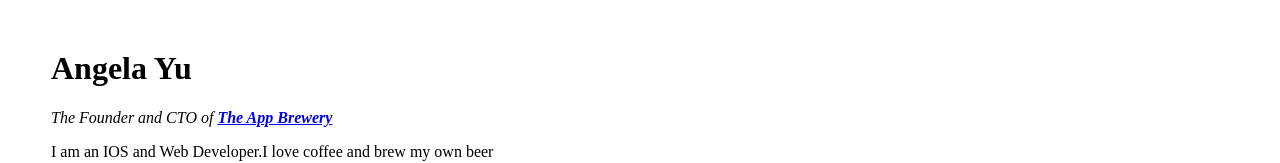
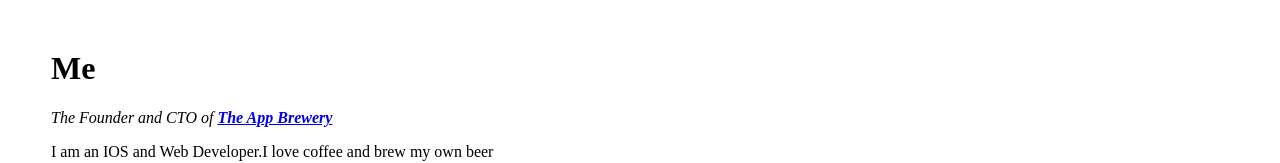
Before and after one commit to ahmetcicekk006/personal.website, a plain HTML site: page index.html in a window 1280 px wide. Shown: the top 163 px of the page. Drawn offline with Linux system fonts and the light colour scheme.

Commit message:
Update index.html

```diff
--- a/index.html
+++ b/index.html
@@ -9,7 +9,7 @@
             <tr>
                 <td><img src=""></td>
                 <td>
-                    <h1>Angela Yu</h1>
+                    <h1>Me</h1>
                     <p><em>The Founder and CTO of <strong><a href="https://appbrewery.com/">The App Brewery</a></strong></em></p>
                     <p>I am an IOS and Web Developer.I love coffee and brew my own beer</p>
                 </td>
```
